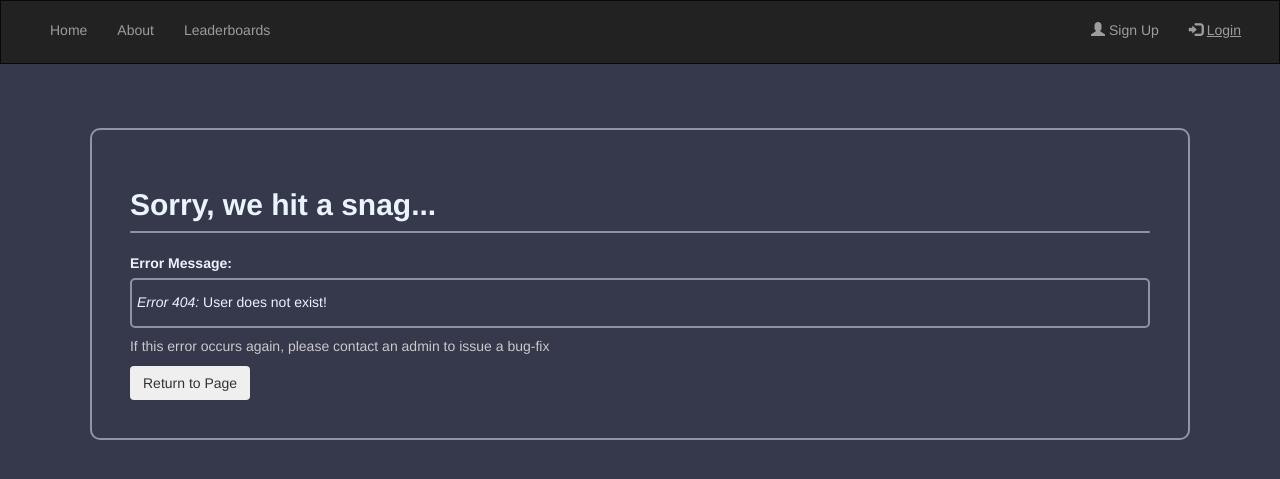
After one commit to Gameknight-Bit/kudo, a Flask app: a page that uses templates/error.html in a window 1280 px wide. The commit adds this page. Shown: the top 479 px of the page. Run offline with Flask 2, Linux system fonts and the light colour scheme; some libraries are stand-ins or nearby versions; some web fonts are replaced.

Commit message:
Error Page Added

```diff
--- a/main.py
+++ b/main.py
@@ -208,7 +208,7 @@ def userPage(userId):
         users = users[0]
     else:
         users = ""
-        return redirect(url_for("error", messages="User does not exist!", errorcode=404))
+        return redirect(url_for("error", messages="User does not exist!", errorcode=404, urlLink="/"))
 
     pic = url_for('static', filename='/img/profilePics/Default.png')
     if ("ProfilePicture" in users.Misc) and (users.Misc["ProfilePicture"] != "Default.png"):
@@ -232,7 +232,7 @@ def editPage(userId):
         users = users[0]
     else:
         users = ""
-        return redirect(url_for("error", messages="User does not exist!", errorcode=404))
+        return redirect(url_for("error", messages="User does not exist!", errorcode=404, urlLink="/"))
 
     #IMPLEMENT PICTURES SETTING AND ALSO SETTING OTHER SETTINGS!!!!
     if request.method == 'POST' and 'loggedin' in session and session['loggedin'] == True:
@@ -266,7 +266,7 @@ def givePage(userId):
     if len(user) > 0:
         user = user[0]
     else:
-        redirect(url_for('.error', messages="User with ID: "+str(userId)+" does NOT exist!", errorcode=404))
+        redirect(url_for('.error', messages="User with ID: "+str(userId)+" does NOT exist!", errorcode=404, urlLink="/"))
 
     if "loggedin" in session and session["loggedin"] == True:
         loggedinuser = kudos.getUsers("Claimed", id=session['id'])[0]
@@ -287,7 +287,8 @@ def givePage(userId):
 def error():
     message = request.args['messages'] #Using redirect(url_for('.error', message, errorcode))
     errorcode = request.args['errorcode']
-    return render_template("error.html", Message=message, ErrorCode=errorcode)
+    linkurl = request.args['urlLink']
+    return render_template("error.html", Message=message, ErrorCode=errorcode, Link=linkurl)
 
 ############## JINJA2 FILTER STUFF :) #############################
 
--- a/static/css/users.css
+++ b/static/css/users.css
@@ -250,3 +250,20 @@ hr.dashed{
 #recipeint {
     margin-bottom: 4px;
 }
+
+/* Error Page Stuff */
+.ErrorBox {
+    margin-right: 7%;
+    margin-left: 7%;
+    margin-top: 5%;
+    border:rgb(145, 147, 170) solid 2px;
+    border-radius: 10px;
+    padding-left: 3%;
+    padding-right: 3%;
+    padding-top: 3%;
+    padding-bottom: 3%;
+}
+
+#errormsg hr{
+    width: 100%;
+}
--- /dev/null
+++ b/templates/error.html
@@ -0,0 +1,22 @@
+{% extends "layout.html" %}
+{% block title %}Error {{ErrorCode}}{% endblock %}
+
+{% block head %}<link rel="stylesheet" href="{{ url_for('static', filename='css/users.css') }}">
+<link rel="stylesheet" href="https://fonts.googleapis.com/icon?family=Material+Icons"> <!-- ICONS -->{% endblock %}
+
+
+{% block content %}
+<section id="errormsg">
+    <div class="ErrorBox">
+        <h2><b>Sorry, we hit a snag...</b></h2>
+        <hr>
+        <p style="margin-bottom: 5px"><b>Error Message:</b></p>
+        <div class="clear-container">
+            <h5><i>Error {{ErrorCode}}:</i> {{Message}}</h5>
+        </div>
+        <p class="light-text" style="margin-bottom: 10px">If this error occurs again, please contact an admin to issue a bug-fix</p>
+        <button class="btn btn-secondary" onclick="location.href='{{Link}}'">Return to Page</button>
+    </div>
+</section>
+
+{% endblock %}
```
